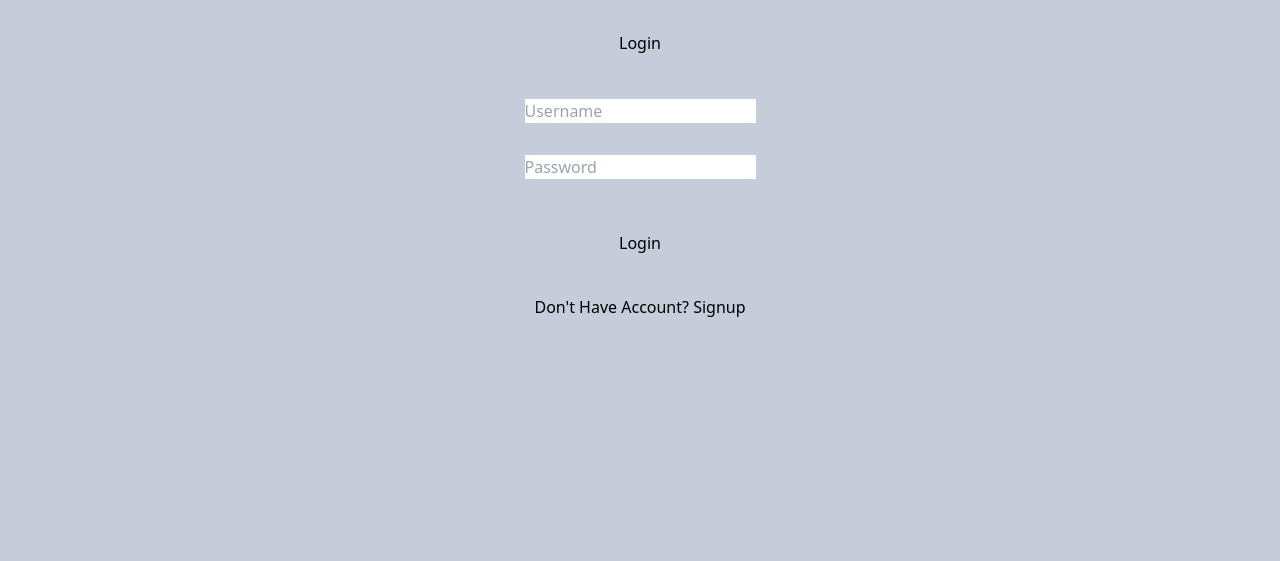
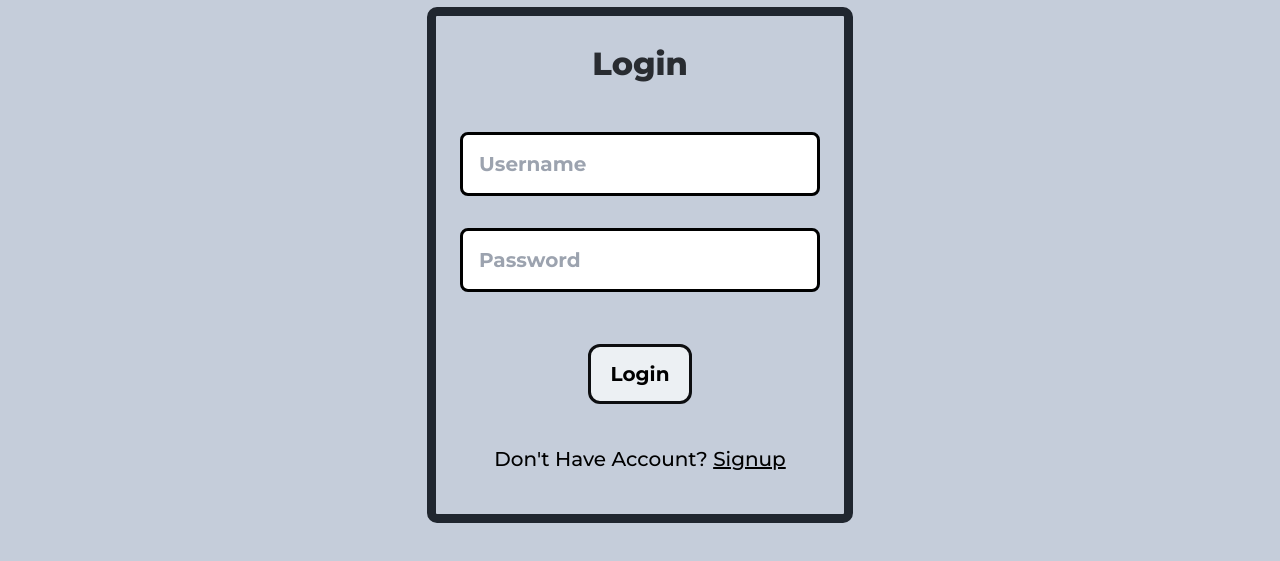
Before and after one commit to Jaspreet099/Chai-Counter-Frontend, a plain HTML site: page Login System/Login.html in a window 1280 px wide. Shown: the part 131-692 px from the top of the page. Drawn offline with nearby package versions, Linux system fonts and the light colour scheme; files whose address does not match are found by name.

Commit message:
login page(CSS) Added

```diff
--- a/Login System/Login.html
+++ b/Login System/Login.html
@@ -5,7 +5,7 @@
     <meta http-equiv="X-UA-Compatible" content="IE=edge">
     <meta name="viewport" content="width=device-width, initial-scale=1.0">
     <link rel="stylesheet" href="../nav bar/style.css">
-    <link rel="stylesheet" href="../LoginSystem/login.css">
+    <link rel="stylesheet" href="../Login System/style.css">
     <title>Chai Counter ~ Login</title>
 </head>
 <body>
--- /dev/null
+++ b/Login System/style.css
@@ -0,0 +1,62 @@
+.login {
+    border: 9px solid #20262F;
+    border-radius: 10px;
+    /* width: 446px;
+    height: 474px;
+    */
+}
+
+.head{
+    font-family: 'Montserrat';
+font-style: normal;
+font-weight: 800;
+font-size: 32px;
+color: #292C31;
+/* background-color: aliceblue; */
+
+/* line-height: 40px; */
+}
+
+.Uname{
+background: #FFFFFF;
+padding: 16px;
+width: 360px;
+height: 64px;
+font-family: 'Montserrat';
+font-style: normal;
+font-weight: 700;
+font-size: 20px;
+border: 3px solid #000000;
+border-radius: 8px;
+}
+
+.Holder{
+    display: grid;
+    grid-template-columns: auto;
+    align-items: center;
+}
+
+.btn{
+background: #ECF0F3;
+border: 3px solid #0D0E10;
+border-radius: 12px;
+padding: 12px 20px;
+font-family: 'Montserrat';
+font-style: normal;
+font-weight: 600;
+font-size: 20px;
+}
+.btn:hover{
+    box-shadow: 0px 9px 0px #0D0E10;
+    transition: 300ms ease-in-out;
+}
+
+.text{
+    font-family: 'Montserrat';
+font-style: normal;
+font-weight: 500;
+font-size: 20px;
+}
+.text a{
+    text-decoration: underline;
+}
```
